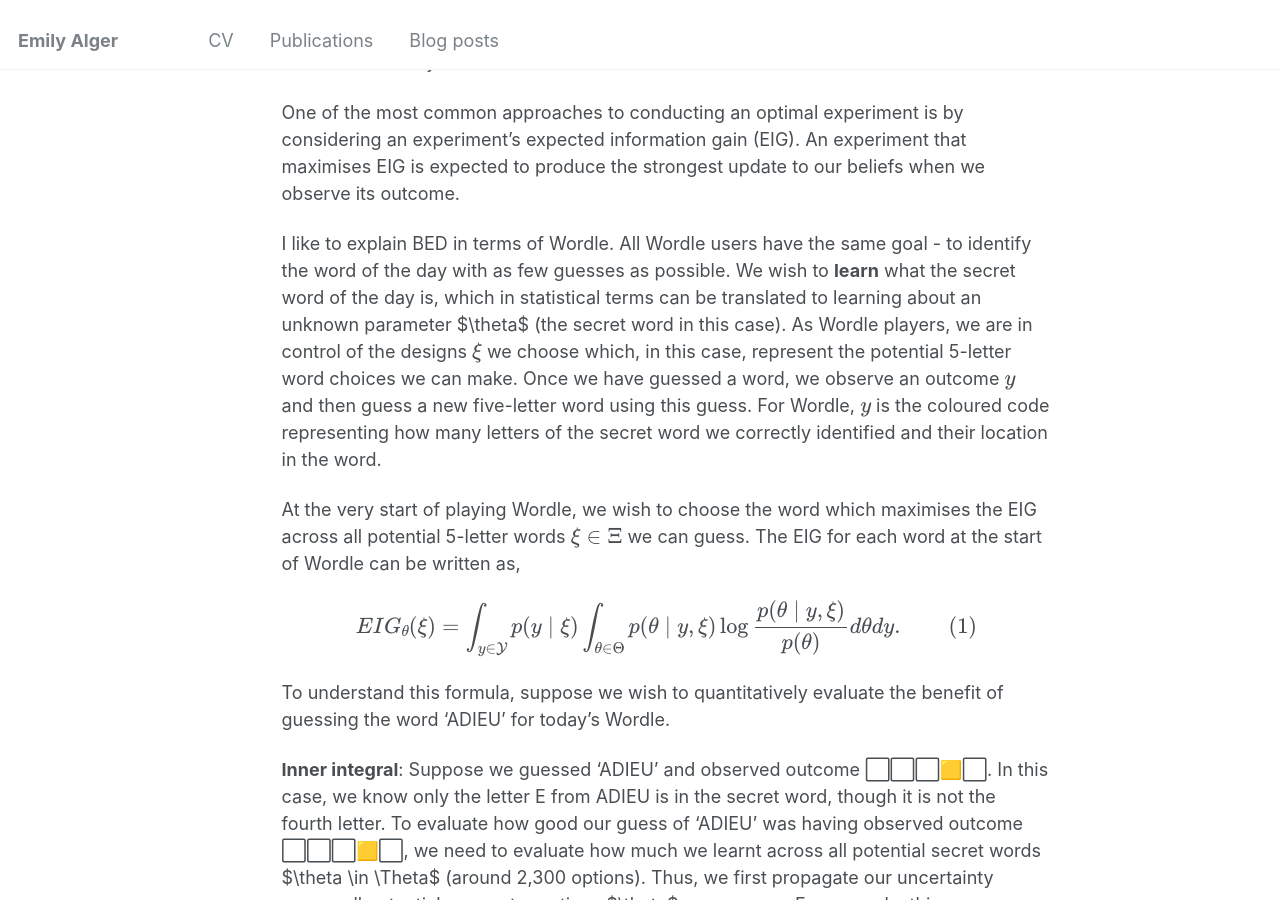
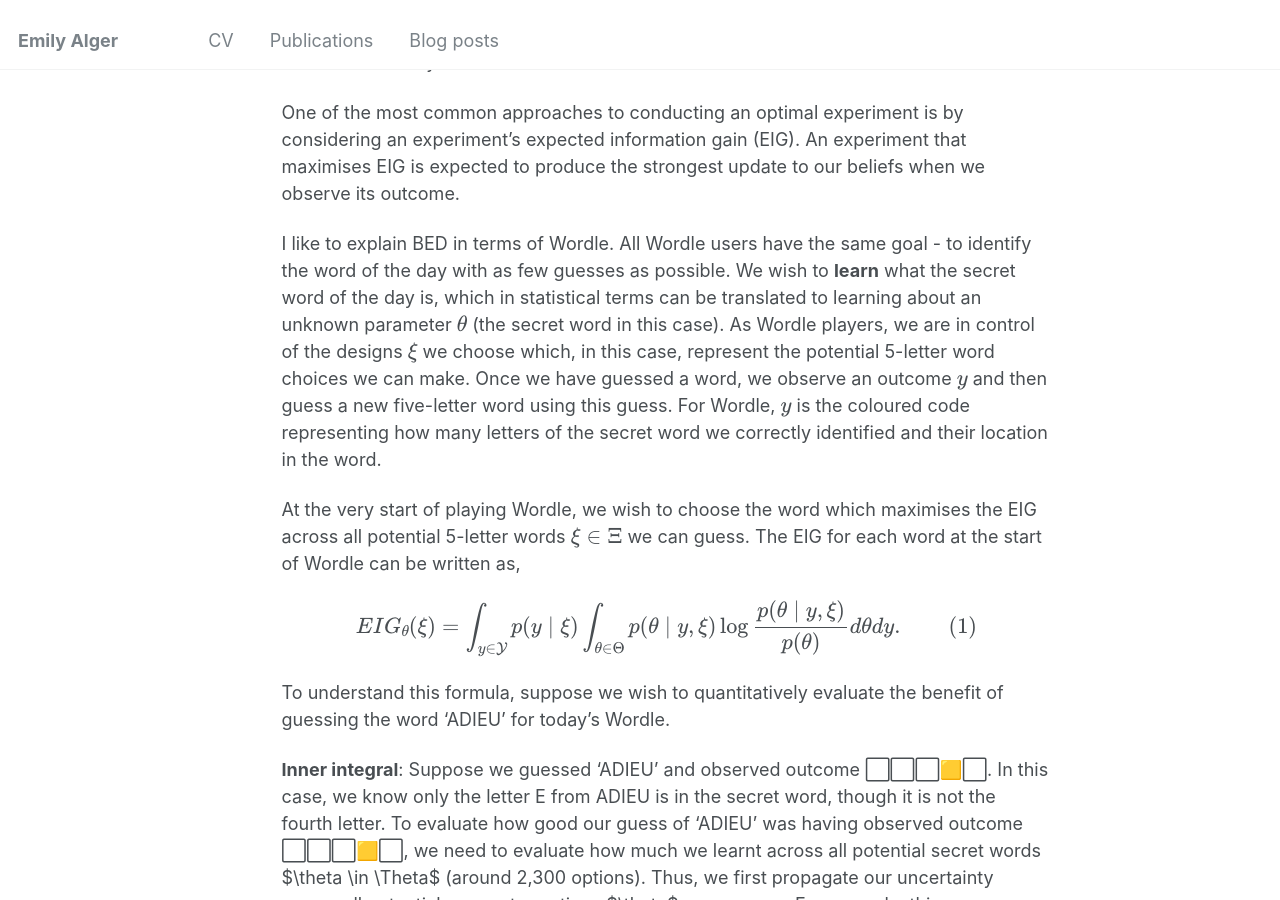
Before and after one commit to alemily100/alemily100.github.io, a Jekyll site: the page built from _posts/2026-07-10-an-introduction-to-deep-adaptive-design-dad.md, in a window 1280 px wide and 900 px high, scrolled down 574 px. Built offline with Jekyll 4.4.1, drawn with Linux system fonts in a browser that asks for light colours.

```diff
--- a/_posts/2026-07-10-an-introduction-to-deep-adaptive-design-dad.md
+++ b/_posts/2026-07-10-an-introduction-to-deep-adaptive-design-dad.md
@@ -15,7 +15,7 @@ Bayesian Experimental Design (BED) formalises what it means for an experiment to
 
 One of the most common approaches to conducting an optimal experiment is by considering an experiment's expected information gain (EIG). An experiment that maximises EIG is expected to produce the strongest update to our beliefs when we observe its outcome.
 
-I like to explain BED in terms of Wordle. All Wordle users have the same goal - to identify the word of the day with as few guesses as possible. We wish to **learn** what the secret word of the day is, which in statistical terms can be translated to learning about an unknown parameter $\theta$ (the secret word in this case). As Wordle players, we are in control of the designs $$\xi$$ we choose which, in this case, represent the potential 5-letter word choices we can make. Once we have guessed a word, we observe an outcome $$y$$ and then guess a new five-letter word using this guess. For Wordle, $$y$$ is the coloured code representing how many letters of the secret word we correctly identified and their location in the word.
+I like to explain BED in terms of Wordle. All Wordle users have the same goal - to identify the word of the day with as few guesses as possible. We wish to **learn** what the secret word of the day is, which in statistical terms can be translated to learning about an unknown parameter $$\theta$$ (the secret word in this case). As Wordle players, we are in control of the designs $$\xi$$ we choose which, in this case, represent the potential 5-letter word choices we can make. Once we have guessed a word, we observe an outcome $$y$$ and then guess a new five-letter word using this guess. For Wordle, $$y$$ is the coloured code representing how many letters of the secret word we correctly identified and their location in the word.
 
 At the very start of playing Wordle, we wish to choose the word which maximises the EIG across all potential 5-letter words $$\xi \in \Xi$$ we can guess. The EIG for each word at the start of Wordle can be written as,
 
```
